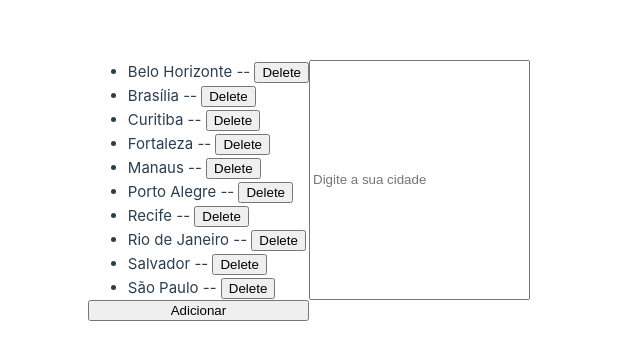
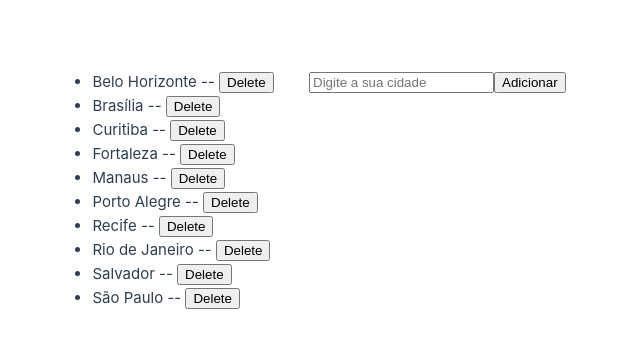
Before and after one commit to Ebraim30/lista-dev-web, a Vue app: page / in a window 1280 px wide. Shown: the part 210-570 px from the top of the page, without its empty margins (331-971 px from the left). Built offline with nearby package versions, Linux system fonts and the light colour scheme.

Commit message:
Div criada arrumou o espaco de escrever

```diff
--- a/src/App.vue
+++ b/src/App.vue
@@ -13,6 +13,10 @@ const cidades = ref([
   'Porto Alegre',
   'Brasília'
 ])
+
+
+
+
 
 const newcity = ref('')
 
@@ -36,8 +40,13 @@ const organizacao = computed(() => {
       {{ cidade }} -- <button @click="out(key)">Delete</button>
     </li>
   </ul>
+  <div>
   <input v-model="newcity" placeholder="Digite a sua cidade" maxlength="20" size="20" />
   <button @click="add()">Adicionar</button>
-</template>
+  </div>
+  </template>
 
-<style scoped></style>
+<style scoped>
+
+
+</style>
```
